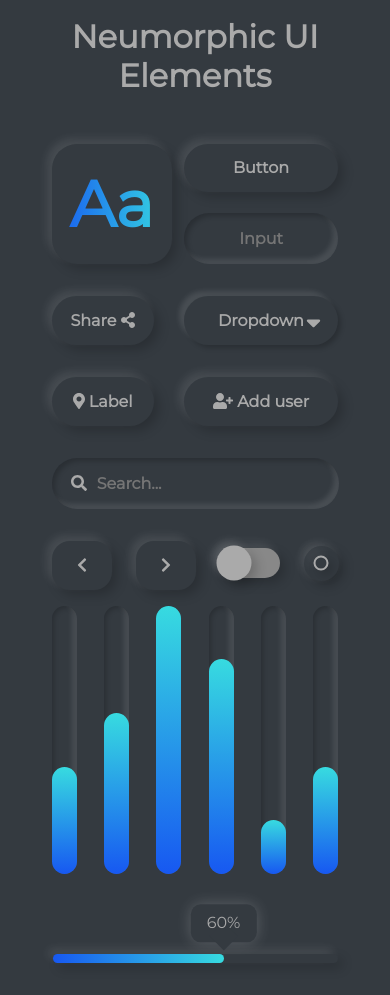
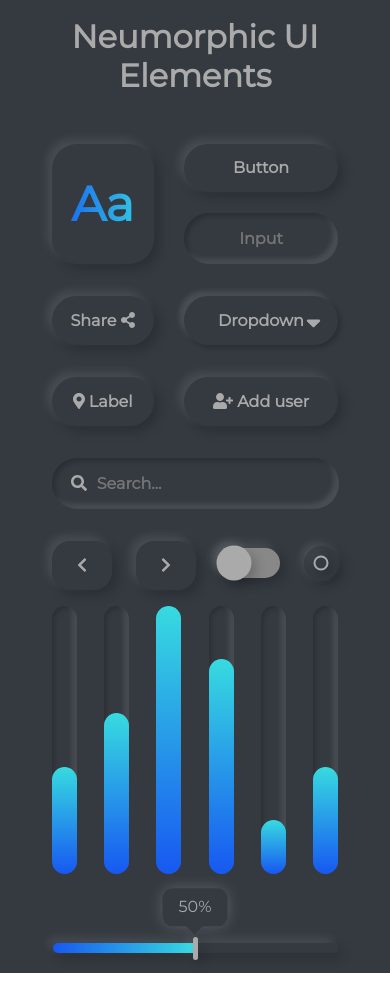
Before and after one commit to Bryan-Brenes/portafolio-web, an Angular app: page /neumorphism-ui-elements in a window 390 px wide. After the commit the page ends 973 px from the top, so only its background shows below. Built offline with nearby package versions, Linux system fonts and the light colour scheme.

Commit message:
arregle slider neumorphic ui elements

```diff
--- a/src/app/neumorphic-ui-elements/neumorphic-ui-elements.component.css
+++ b/src/app/neumorphic-ui-elements/neumorphic-ui-elements.component.css
@@ -18,8 +18,6 @@
 }
 
 .box {
-    min-height: 120px;
-    min-width: 120px;
     width: 100%;
     margin: 0 auto;
     border-radius: 25px;
@@ -122,32 +120,6 @@ input:focus, button:focus {
     box-shadow: -5px -5px 10px rgba(255, 255, 255, 0.1), 5px 5px 12px rgba(0, 0, 0, 0.2);
     margin: 1em 2em;
     border-radius: 10px;
-}
-
-.indicador-progreso {
-    background-color: #343a40;
-    position: absolute;
-    padding: 0.6em 1em;
-    top: 0;
-    right: 40%;
-    transform: translate(50%, -130%);
-    box-shadow: 0px 0px 15px rgba(255, 255, 255, 0.2);
-    border-radius: 10px;
-    z-index: 3;
-}
-
-.indicador-progreso::after {
-    content: '';
-    display: block;
-    position: absolute;
-    width: 20px;
-    height: 20px;
-    left: 50%;
-    bottom: 0;
-    transform: translate(-50%, 20%) rotateZ(45deg);
-    transform-origin: center;
-    z-index: -1;
-    background-color: #343a40;
 }
 
 .select-input {
@@ -343,6 +315,9 @@ input:focus, button:focus {
     .btn-volver {
         display: none;
     }
+    .box-text {
+        font-size: 3em;
+    }
 }
 
 .btn-volver {
@@ -354,3 +329,65 @@ input:focus, button:focus {
 .btn-volver svg {
     margin-right: 5px;
 }
+
+.slider-container {
+    margin: 0 32px;
+    padding: 0;
+    position: relative;
+    width: 100%;
+}
+
+.slider {
+    width: 100%;
+    appearance: none;
+    -moz-appearance: none;
+    -webkit-appearance: none;
+    border-radius: 24px;
+    height: 0.7em;
+    background: linear-gradient(90deg, #1758f1 0%, #37dbe0 50%, #343a40 50%);
+    box-shadow: -5px -5px 10px rgba(255, 255, 255, 0.1), 5px 5px 12px rgba(0, 0, 0, 0.2);
+}
+
+.slider::-webkit-slider-thumb {
+    -webkit-appearance: none;
+    width: 5px;
+    height: 23px;
+    background-color: #aaa;
+    border-radius: 5px;
+    box-shadow: -5px -5px 10px rgba(255, 255, 255, 0.1), 5px 5px 12px rgba(0, 0, 0, 0.2);
+}
+
+.slider::-moz-range-thumb {
+    -moz-appearance: none;
+    width: 5px;
+    height: 23px;
+    background-color: #aaa;
+    border-radius: 5px;
+    box-shadow: -5px -5px 10px rgba(255, 255, 255, 0.1), 5px 5px 12px rgba(0, 0, 0, 0.2);
+}
+
+.indicador-progreso {
+    background-color: #343a40;
+    position: absolute;
+    padding: 0.6em 1em;
+    top: 0;
+    left: 50%;
+    transform: translate(-50%, -130%);
+    box-shadow: 0px 0px 15px rgba(255, 255, 255, 0.2);
+    border-radius: 10px;
+    z-index: 3;
+}
+
+.indicador-progreso::after {
+    content: '';
+    display: block;
+    position: absolute;
+    width: 20px;
+    height: 20px;
+    left: 50%;
+    bottom: 0;
+    transform: translate(-50%, 20%) rotateZ(45deg);
+    transform-origin: center;
+    z-index: -1;
+    background-color: #343a40;
+}
--- a/src/app/neumorphic-ui-elements/neumorphic-ui-elements.component.html
+++ b/src/app/neumorphic-ui-elements/neumorphic-ui-elements.component.html
@@ -99,11 +99,18 @@
                 </div>
             </div>
         </div>
-        <div class="row">
+        <!-- <div class="row">
             <div class="barra-progreso">
-                <div class="barra">
+                <div class="barra" draggable="true">
                     <div class="indicador-progreso"><span>60%</span></div>
                 </div>
+            </div>
+        </div> -->
+
+        <div class="row">
+            <div class="slider-container col-sm-12">
+                <div id="slider-indicator" class="indicador-progreso"><span>50%</span></div>
+                <input type="range" value="50" class="slider" id="slider">
             </div>
         </div>
     </div>
--- a/src/app/neumorphic-ui-elements/neumorphic-ui-elements.component.ts
+++ b/src/app/neumorphic-ui-elements/neumorphic-ui-elements.component.ts
@@ -7,9 +7,24 @@ import { Component, OnInit } from '@angular/core';
 })
 export class NeumorphicUiElementsComponent implements OnInit {
 
+  private slider: HTMLInputElement;
+
   constructor() { }
 
   ngOnInit() {
+    this.slider = <HTMLInputElement>document.getElementById('slider');
+    this.slider.addEventListener('input', () => {
+      this.actualizarSlider();
+    })
+
+  }
+
+  actualizarSlider() {
+    let sliderIndicator = document.getElementById('slider-indicator')
+    let value: string = this.slider.value;
+    this.slider.style.background = `linear-gradient(90deg, #1758f1 0%, #37dbe0 ${value}%, #343a40 ${value}%)`
+    sliderIndicator.style.left = `${Number(value)}%`;
+    document.querySelector('#slider-indicator span').innerHTML = `${Number(value)}%`;
   }
 
 }
```
